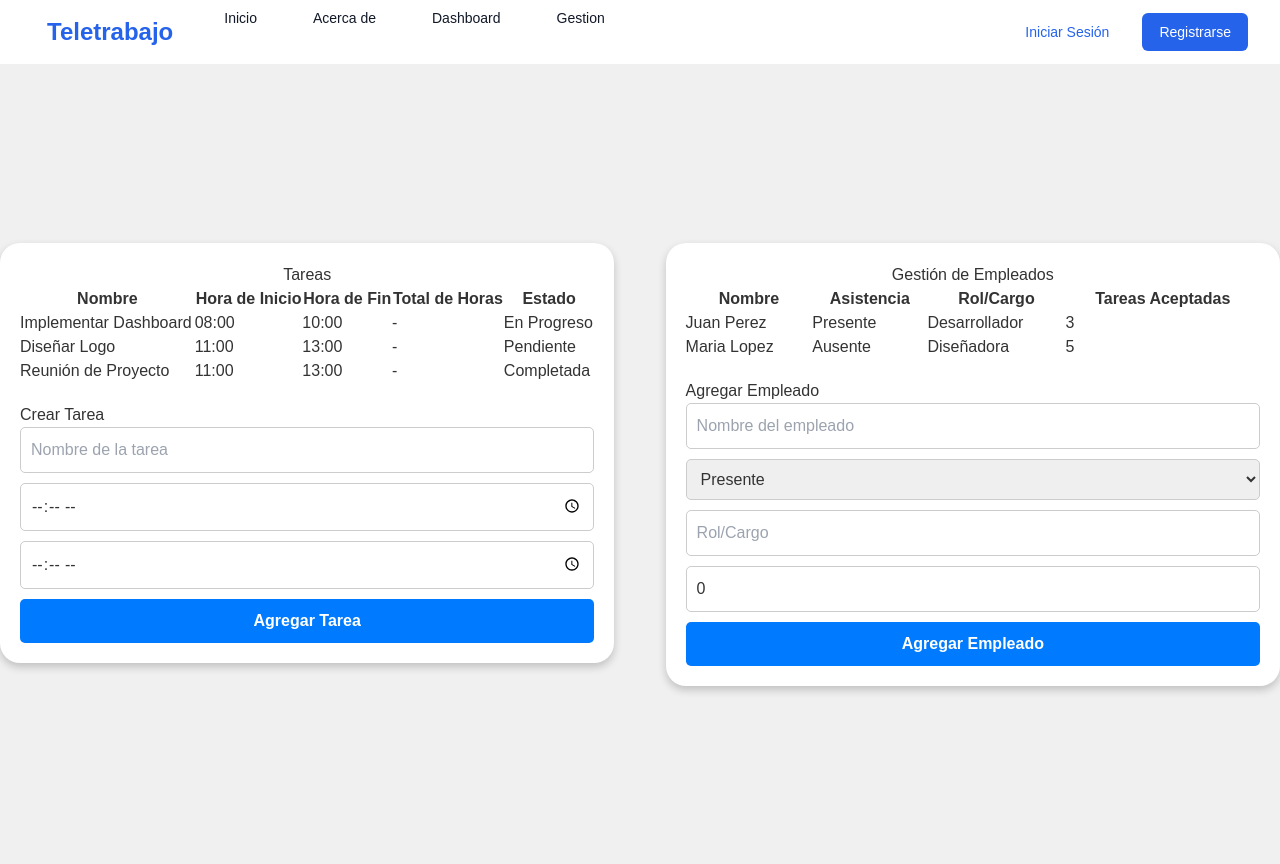
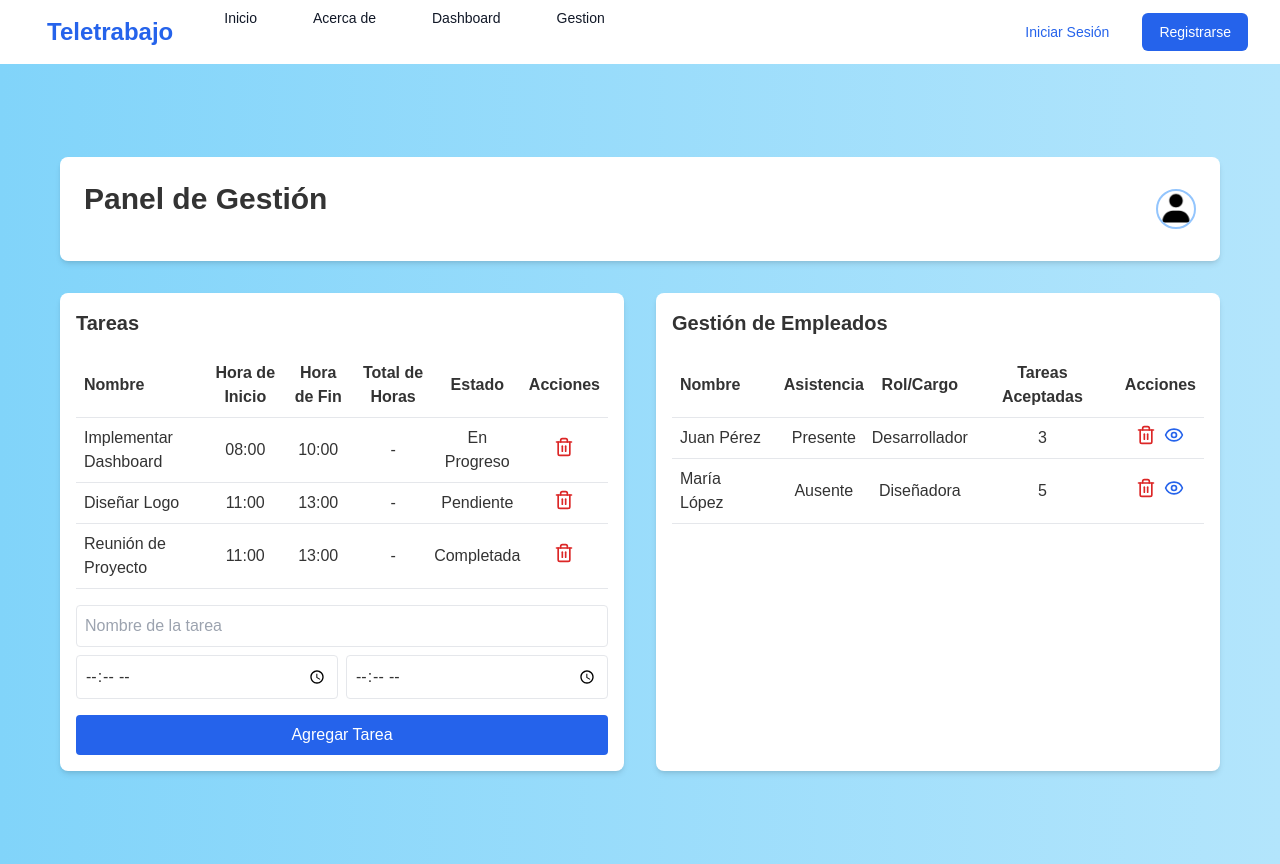
Before and after one commit to Cristianv222/Proyecto-Sistema-Tareas, a React (Vite) app in the folder proyecto/: page /gestion in a window 1280 px wide. Built offline with nearby package versions, Linux system fonts and the light colour scheme.

Commit message:
ultimo commt

```diff
--- a/proyecto/package.json
+++ b/proyecto/package.json
@@ -22,6 +22,7 @@
     "framer-motion": "^11.14.4",
     "jsonwebtoken": "^9.0.2",
     "lucide-react": "^0.468.0",
+    "motion": "^11.15.0",
     "mysql2": "^3.11.5",
     "react": "^18.3.1",
     "react-dom": "^18.3.1",
--- a/proyecto/src/pages/Dashboard.jsx
+++ b/proyecto/src/pages/Dashboard.jsx
@@ -168,7 +168,6 @@ const Dashboard = () => {
                     <th className="px-6 py-3 text-left">Plazo</th>
                     </tr>
                     </thead>
-
                 <tbody>
                   {employees.map((employee) => (
                     <tr
--- a/proyecto/src/pages/Gestion.jsx
+++ b/proyecto/src/pages/Gestion.jsx
@@ -1,169 +1,170 @@
-import React, { useState } from "react";
+import React, { useState, useEffect } from 'react';
+import user from '../imagenes/user.png';
+import { Trash2, Eye } from 'lucide-react';
 
-const Tasks = () => {
-  // Estado para las tareas
-  const [tasks, setTasks] = useState([
-    { id: 1, name: "Implementar Dashboard", start: "08:00", end: "10:00", status: "En Progreso" },
-    { id: 2, name: "Diseñar Logo", start: "11:00", end: "13:00", status: "Pendiente" },
-    { id: 3, name: "Reunión de Proyecto", start: "11:00", end: "13:00", status: "Completada" },
-  ]);
-
+const Dashboard = () => {
+  const [employees, setEmployees] = useState([]);
+  const [tasks, setTasks] = useState([]);
   const [newTask, setNewTask] = useState({
-    name: "",
-    start: "",
-    end: "",
-    status: "Pendiente",
+    title: '',
+    startTime: '',
+    endTime: '',
+    totalHours: '',
+    status: 'Pendiente',
   });
 
-  // Estado para los empleados
-  const [employees, setEmployees] = useState([
-    { id: 1, name: "Juan Perez", attendance: "Presente", role: "Desarrollador", acceptedTasks: 3 },
-    { id: 2, name: "Maria Lopez", attendance: "Ausente", role: "Diseñadora", acceptedTasks: 5 },
-  ]);
-
-  const [newEmployee, setNewEmployee] = useState({
-    name: "",
-    attendance: "Presente",
-    role: "",
-    acceptedTasks: 0,
-  });
+  useEffect(() => {
+    const mockEmployees = [
+      { id: 1, nombre: 'Juan Pérez', asistencia: 'Presente', rol: 'Desarrollador', tareasAceptadas: 3 },
+      { id: 2, nombre: 'María López', asistencia: 'Ausente', rol: 'Diseñadora', tareasAceptadas: 5 },
+    ];
+    const mockTasks = [
+      { id: 1, title: 'Implementar Dashboard', startTime: '08:00', endTime: '10:00', totalHours: '-', status: 'En Progreso' },
+      { id: 2, title: 'Diseñar Logo', startTime: '11:00', endTime: '13:00', totalHours: '-', status: 'Pendiente' },
+      { id: 3, title: 'Reunión de Proyecto', startTime: '11:00', endTime: '13:00', totalHours: '-', status: 'Completada' },
+    ];
+    setEmployees(mockEmployees);
+    setTasks(mockTasks);
+  }, []);
 
   const addTask = () => {
-    const totalHours = calculateTotalHours(newTask.start, newTask.end);
-    setTasks([
-      ...tasks,
-      { ...newTask, id: tasks.length + 1, totalHours: totalHours },
-    ]);
-    setNewTask({ name: "", start: "", end: "", status: "Pendiente" });
+    let totalHours = '-';
+    if (newTask.startTime && newTask.endTime) {
+      const [startH, startM] = newTask.startTime.split(':');
+      const [endH, endM] = newTask.endTime.split(':');
+      const startTimeMinutes = parseInt(startH) * 60 + parseInt(startM);
+      const endTimeMinutes = parseInt(endH) * 60 + parseInt(endM);
+      totalHours = ((endTimeMinutes - startTimeMinutes) / 60).toFixed(2) + ' hrs';
+    }
+
+    const newTaskItem = {
+      id: tasks.length + 1,
+      title: newTask.title,
+      startTime: newTask.startTime || '--:--',
+      endTime: newTask.endTime || '--:--',
+      totalHours,
+      status: newTask.status,
     };
 
-  const addEmployee = () => {
-    setEmployees([
-      ...employees,
-      { ...newEmployee, id: employees.length + 1 },
-    ]);
-    setNewEmployee({ name: "", attendance: "Presente", role: "", acceptedTasks: 0 });
+    setTasks([...tasks, newTaskItem]);
+    setNewTask({ title: '', startTime: '', endTime: '', totalHours: '', status: 'Pendiente' });
   };
 
-  const calculateTotalHours = (start, end) => {
-    const startTime = new Date(`2023-01-01T${start}`);
-    const endTime = new Date(`2023-01-01T${end}`);
-    const diff = (endTime - startTime) / (1000 * 60 * 60);
-    return diff > 0 ? diff : 0;
+  const deleteTask = (taskId) => {
+    const filteredTasks = tasks.filter((task) => task.id !== taskId);
+    setTasks(filteredTasks);
+  };
+
+  const deleteEmployee = (employeeId) => {
+    const filteredEmployees = employees.filter((emp) => emp.id !== employeeId);
+    setEmployees(filteredEmployees);
   };
 
   return (
-    <div style={styles.container}>
-      <div style={styles.wrapper}> {/* Espaciado para evitar conflicto con el Navbar */}
-        <div style={styles.box}>
-          <h2 style={styles.title}>Tareas</h2>
-          <table style={styles.table}>
+    <div className="min-h-screen bg-blue-100 p-8">
+      <div className="container mx-auto">
+        {/* Panel Superior */}
+        <div className="mb-8 shadow-md rounded-lg p-6 bg-white flex justify-between items-center">
+          <h1 className="text-3xl font-bold">Panel de Gestión</h1>
+          <img src={user} alt="Usuario" className="w-10 h-10 rounded-full border-2 border-blue-300" />
+        </div>
+
+        <div className="grid grid-cols-2 gap-8">
+          {/* Tabla de Tareas */}
+          <div className="rounded-lg shadow-md p-4 bg-white">
+            <h2 className="text-xl font-semibold mb-4">Tareas</h2>
+            <table className="w-full border-collapse">
               <thead>
-              <tr>
-                <th>Nombre</th>
-                <th>Hora de Inicio</th>
-                <th>Hora de Fin</th>
-                <th>Total de Horas</th>
-                <th>Estado</th>
+                <tr className="border-b">
+                  <th className="p-2 text-left">Nombre</th>
+                  <th className="p-2">Hora de Inicio</th>
+                  <th className="p-2">Hora de Fin</th>
+                  <th className="p-2">Total de Horas</th>
+                  <th className="p-2">Estado</th>
+                  <th className="p-2">Acciones</th>
                 </tr>
               </thead>
               <tbody>
                 {tasks.map((task) => (
-                <tr key={task.id}>
-                  <td>{task.name}</td>
-                  <td>{task.start}</td>
-                  <td>{task.end}</td>
-                  <td>{task.totalHours || "-"}</td>
+                  <tr key={task.id} className="border-b text-center">
+                    <td className="p-2 text-left">{task.title}</td>
+                    <td>{task.startTime}</td>
+                    <td>{task.endTime}</td>
+                    <td>{task.totalHours}</td>
                     <td>{task.status}</td>
+                    <td>
+                      <button onClick={() => deleteTask(task.id)} className="text-red-600 hover:text-red-800">
+                        <Trash2 size={20} />
+                      </button>
+                    </td>
                   </tr>
                 ))}
               </tbody>
             </table>
-
-          <h3>Crear Tarea</h3>
-          <div style={styles.form}>
+            {/* Formulario de Tareas */}
+            <div className="mt-4">
               <input
-              style={styles.input}
                 type="text"
                 placeholder="Nombre de la tarea"
-              value={newTask.name}
-              onChange={(e) => setNewTask({ ...newTask, name: e.target.value })}
+                className="border rounded p-2 w-full mb-2"
+                value={newTask.title}
+                onChange={(e) => setNewTask({ ...newTask, title: e.target.value })}
+              />
+              <div className="flex gap-2">
+                <input
+                  type="time"
+                  className="border rounded p-2 w-1/2"
+                  value={newTask.startTime}
+                  onChange={(e) => setNewTask({ ...newTask, startTime: e.target.value })}
                 />
                 <input
-              style={styles.input}
                   type="time"
-              value={newTask.start}
-              onChange={(e) => setNewTask({ ...newTask, start: e.target.value })}
+                  className="border rounded p-2 w-1/2"
+                  value={newTask.endTime}
+                  onChange={(e) => setNewTask({ ...newTask, endTime: e.target.value })}
                 />
-            <input
-              style={styles.input}
-              type="time"
-              value={newTask.end}
-              onChange={(e) => setNewTask({ ...newTask, end: e.target.value })}
-            />
-            <button style={styles.button} onClick={addTask}>
+              </div>
+              <button onClick={addTask} className="mt-4 w-full bg-blue-600 text-white p-2 rounded hover:bg-blue-700">
                 Agregar Tarea
               </button>
             </div>
           </div>
 
-        <div style={styles.box}> {/* Caja separada para empleados */}
-          <h2 style={styles.title}>Gestión de Empleados</h2>
-          <table style={styles.table}>
+          {/* Tabla de Empleados */}
+          <div className="rounded-lg shadow-md p-4 bg-white">
+            <h2 className="text-xl font-semibold mb-4">Gestión de Empleados</h2>
+            <table className="w-full border-collapse">
               <thead>
-              <tr>
-                <th>Nombre</th>
-                <th>Asistencia</th>
-                <th>Rol/Cargo</th>
-                <th>Tareas Aceptadas</th>
+                <tr className="border-b">
+                  <th className="p-2 text-left">Nombre</th>
+                  <th className="p-2">Asistencia</th>
+                  <th className="p-2">Rol/Cargo</th>
+                  <th className="p-2">Tareas Aceptadas</th>
+                  <th className="p-2">Acciones</th>
                 </tr>
               </thead>
               <tbody>
-              {employees.map((employee) => (
-                <tr key={employee.id}>
-                  <td>{employee.name}</td>
-                  <td>{employee.attendance}</td>
-                  <td>{employee.role}</td>
-                  <td>{employee.acceptedTasks}</td>
+                {employees.map((emp) => (
+                  <tr key={emp.id} className="border-b text-center">
+                    <td className="p-2 text-left">{emp.nombre}</td>
+                    <td>{emp.asistencia}</td>
+                    <td>{emp.rol}</td>
+                    <td>{emp.tareasAceptadas}</td>
+                    <td>
+                      <button
+                        onClick={() => deleteEmployee(emp.id)}
+                        className="text-red-600 hover:text-red-800 mr-2"
+                      >
+                        <Trash2 size={20} />
+                      </button>
+                      <button className="text-blue-600 hover:text-blue-800">
+                        <Eye size={20} />
+                      </button>
+                    </td>
                   </tr>
                 ))}
               </tbody>
             </table>
-
-          <h3>Agregar Empleado</h3>
-          <div style={styles.form}>
-            <input
-              style={styles.input}
-              type="text"
-              placeholder="Nombre del empleado"
-              value={newEmployee.name}
-              onChange={(e) => setNewEmployee({ ...newEmployee, name: e.target.value })}
-            />
-            <select
-              style={styles.input}
-              value={newEmployee.attendance}
-              onChange={(e) => setNewEmployee({ ...newEmployee, attendance: e.target.value })}
-            >
-              <option value="Presente">Presente</option>
-              <option value="Ausente">Ausente</option>
-            </select>
-            <input
-              style={styles.input}
-              type="text"
-              placeholder="Rol/Cargo"
-              value={newEmployee.role}
-              onChange={(e) => setNewEmployee({ ...newEmployee, role: e.target.value })}
-            />
-            <input
-              style={styles.input}
-              type="number"
-              placeholder="Tareas aceptadas"
-              value={newEmployee.acceptedTasks}
-              onChange={(e) => setNewEmployee({ ...newEmployee, acceptedTasks: parseInt(e.target.value) || 0 })}
-            />
-            <button style={styles.button} onClick={addEmployee}>
-              Agregar Empleado
-            </button>
           </div>
         </div>
       </div>
@@ -171,69 +172,4 @@ const Tasks = () => {
   );
 };
 
-const styles = {
-    container: {
-      display: "flex",
-      justifyContent: "center",
-      alignItems: "center",
-      height: "100vh",
-      backgroundColor: "#f0f0f0",
-      paddingTop: "0px", // Ajuste para evitar conflicto con el Navbar
-    },
-    wrapper: {
-      width: "100%",
-      display: "flex",
-      justifyContent: "space-between", // Espaciado entre las cajas
-      alignItems: "flex-start",
-      gap: "20px",
-      flexWrap: "nowrap", // Evita que las cajas se apilen
-    },
-    box: {
-      backgroundColor: "#ffffff",
-      padding: "20px",
-      borderRadius: "20px",
-      boxShadow: "0 4px 8px rgba(0, 0, 0, 0.2)",
-      width: "48%", // Ocupa un 48% del ancho para dejar espacio entre ambas cajas
-      maxWidth: "800px",
-    },
-    title: {
-      textAlign: "center",
-      color: "#333",
-    },
-    table: {
-      width: "100%",
-      borderCollapse: "collapse",
-      marginBottom: "20px",
-    },
-    th: {
-      backgroundColor: "#007BFF",
-      color: "#ffffff",
-      padding: "10px",
-      textAlign: "left",
-    },
-    td: {
-      padding: "10px",
-      borderBottom: "1px solid #ddd",
-    },
-    form: {
-      display: "flex",
-      flexDirection: "column",
-      gap: "10px",
-    },
-    input: {
-      padding: "10px",
-      border: "1px solid #ccc",
-      borderRadius: "5px",
-    },
-    button: {
-      padding: "10px",
-      backgroundColor: "#007BFF",
-      color: "#ffffff",
-      border: "none",
-      borderRadius: "5px",
-      cursor: "pointer",
-      fontWeight: "bold",
-    },
-  };
-
-export default Tasks;
+export default Dashboard;
```
Also changed, not shown: 1 other file (tests, documents, lock files or other folders). Lines whose indentation alone changed are shown as unchanged.
